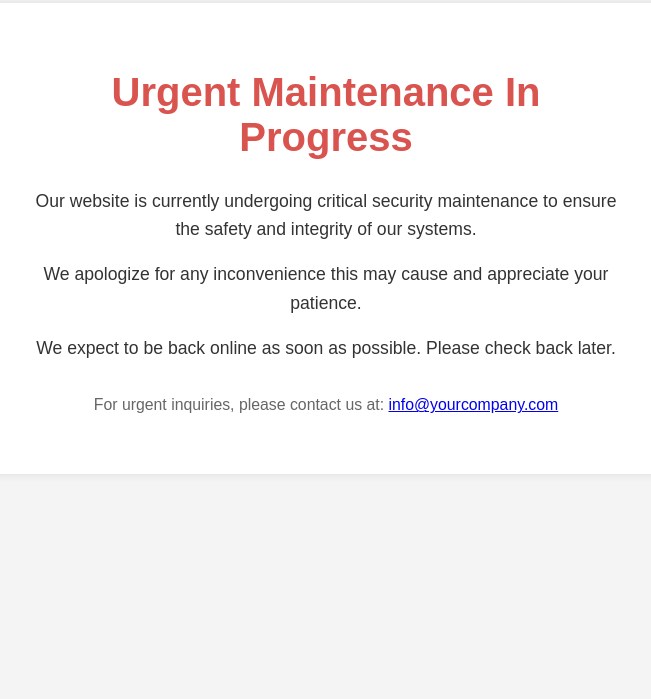
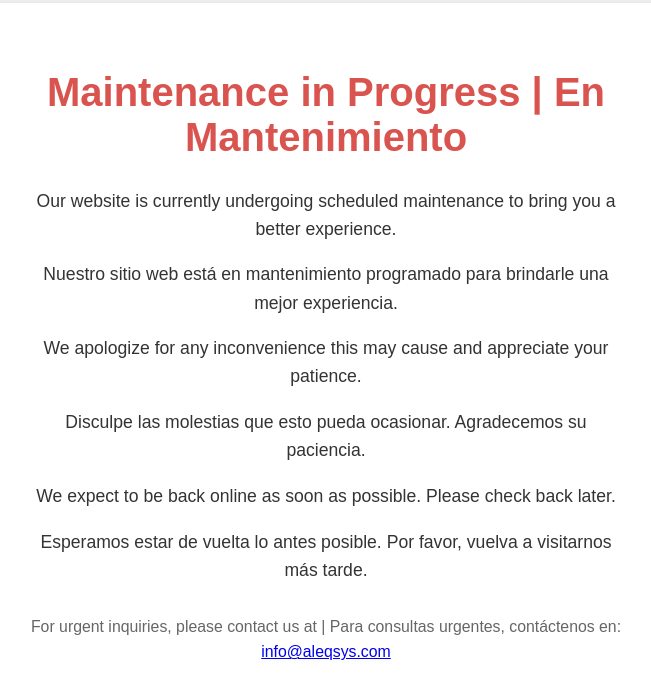
Before and after one commit to rovak73/maintenance, a plain HTML site: page index.html in a window 1280 px wide. Shown: the part 105-804 px from the top of the page, without its empty margins (314-965 px from the left). Drawn offline with Linux system fonts and the light colour scheme.

Commit message:
update maintenance page content for improved user experience

```diff
--- a/index.html
+++ b/index.html
@@ -3,8 +3,8 @@
 <head>
     <meta charset="UTF-8">
     <meta name="viewport" content="width=device-width, initial-scale=1.0">
-    <title>Site Under Maintenance - [Your Company Name]</title>
-    <meta name="robots" content="noindex, follow"> <meta name="description" content="[Your Company Name] is currently undergoing urgent security maintenance. We apologize for the inconvenience and will be back online shortly.">
+    <title>Sitio en Mantencion - Aleqsys</title>
+    <meta name="robots" content="noindex, follow"> <meta name="description" content="Aleqsys is currently undergoing scheduled maintenance to bring you a better experience.">
     <style>
         body {
             font-family: Arial, sans-serif;
@@ -38,12 +38,15 @@
 </head>
 <body>
     <div class="container">
-        <h1>Urgent Maintenance In Progress</h1>
-        <p>Our website is currently undergoing critical security maintenance to ensure the safety and integrity of our systems.</p>
-        <p>We apologize for any inconvenience this may cause and appreciate your patience.</p>
-        <p>We expect to be back online as soon as possible. Please check back later.</p>
+        <h1>Maintenance in Progress | En Mantenimiento</h1>
+        <p lang="en">Our website is currently undergoing scheduled maintenance to bring you a better experience.</p>
+        <p lang="es">Nuestro sitio web está en mantenimiento programado para brindarle una mejor experiencia.</p>
+        <p lang="en">We apologize for any inconvenience this may cause and appreciate your patience.</p>
+        <p lang="es">Disculpe las molestias que esto pueda ocasionar. Agradecemos su paciencia.</p>
+        <p lang="en">We expect to be back online as soon as possible. Please check back later.</p>
+        <p lang="es">Esperamos estar de vuelta lo antes posible. Por favor, vuelva a visitarnos más tarde.</p>
         <div class="contact">
-            <p>For urgent inquiries, please contact us at: <a href="mailto:info@yourcompany.com">info@yourcompany.com</a></p>
+            <p lang="en">For urgent inquiries, please contact us at | Para consultas urgentes, contáctenos en: <a href="mailto:info@aleqsys.com">info@aleqsys.com</a></p>
         </div>
     </div>
 </body>
```
